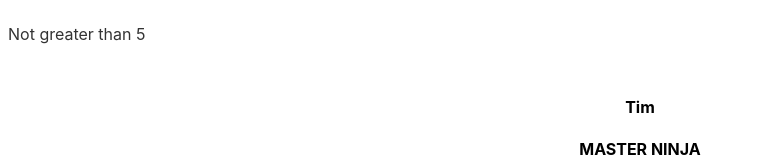
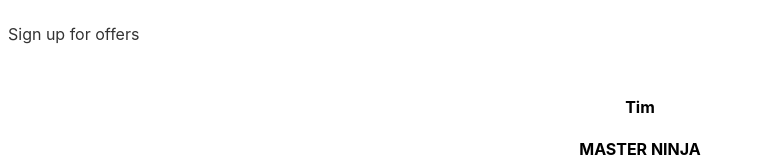
Before and after one commit to maxdevjs/learn-svelte-tutorial-for-beginners, a Svelte app in the folder myproject/: page / in a window 1280 px wide. Shown: the top 160 px of the page, without its empty margins (0-781 px from the left). Built offline with nearby package versions, Linux system fonts and the light colour scheme.

Commit message:
Add Modal component (lesson-9)

```diff
--- a/myproject/src/App.svelte
+++ b/myproject/src/App.svelte
@@ -1,4 +1,6 @@
 <script>
+  import Modal from './Modal.svelte';
+
   let people = [
     { name: 'Tim', beltColour: 'black', age: 11, id: 1 },
     {name:'Teq',beltColour:'orange',age:8,id:2},
@@ -12,8 +14,9 @@
     console.log(e);
   };
 
-  let num = 3;
 </script>
+
+<Modal />
 
 <style>
   main {
@@ -29,14 +32,6 @@
     }
   }
 </style>
-
-{#if num > 20}
-  <p>Greater than 20</p>
-{:else if num > 5}
-  <p>Greater than 5</p>
-{:else}
-  <p>Not greater than 5</p>
-{/if}
 
 <main>
   {#each people as person (person.id)}
--- /dev/null
+++ b/myproject/src/Modal.svelte
@@ -0,0 +1,14 @@
+<script>
+  let showModal = true;
+</script>
+
+{#if showModal}
+  <div class="backdrop">
+    <div class="modal">
+      <p>Sign up for offers</p>
+    </div>
+  </div>
+{/if}
+<style>
+
+</style>
```
